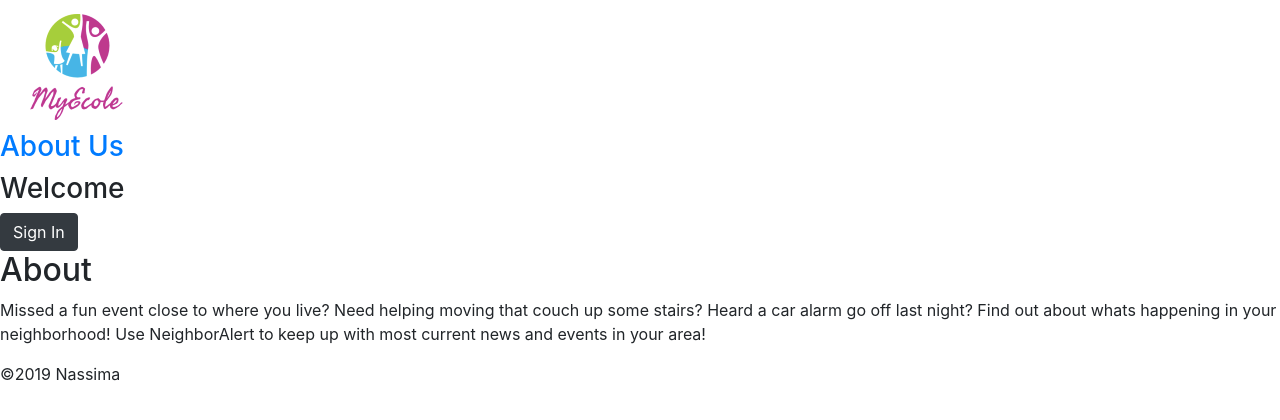
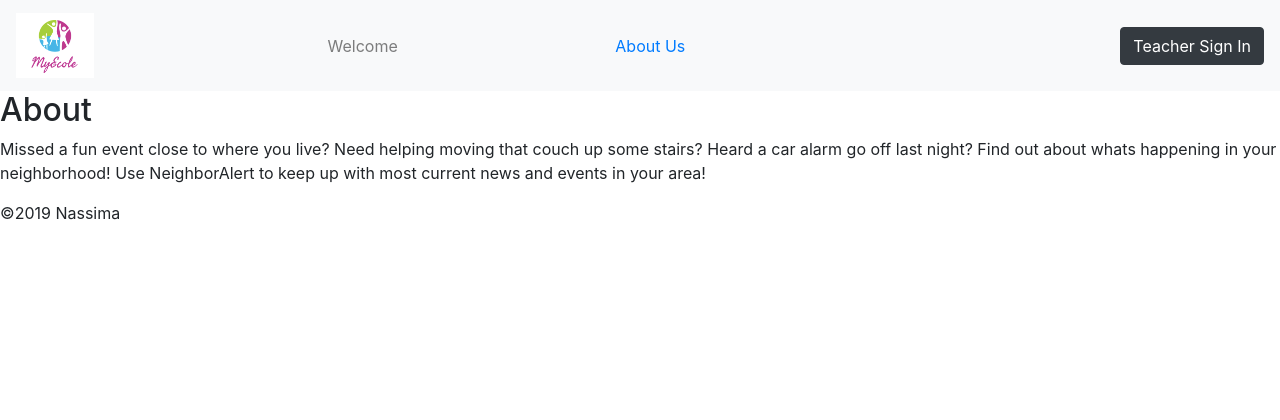
Before and after one commit to nassBouz/Final-Project, a Python web app: template templates/layout.html in a window 1280 px wide. Shown: the top 420 px of the page. Run offline with Jinja, Linux system fonts and the light colour scheme; the template is opened without the code that fills it, so the values that code supplies are empty; some libraries are stand-ins or nearby versions.

Commit message:
created a navbar

```diff
--- a/templates/layout.html
+++ b/templates/layout.html
@@ -16,32 +16,48 @@
     <link rel="stylesheet" href="https://stackpath.bootstrapcdn.com/bootstrap/4.3.1/css/bootstrap.min.css" integrity="sha384-ggOyR0iXCbMQv3Xipma34MD+dH/1fQ784/j6cY/iJTQUOhcWr7x9JvoRxT2MZw1T" crossorigin="anonymous">
 
     <!--  css file  -->
-    <link rel="stylesheet" href="{{url_for('static', filename='css/main.css')}}">
+
     <!-- bootstrap cdn  -->
     <script src="https://code.jquery.com/jquery-3.3.1.slim.min.js" integrity="sha384-q8i/X+965DzO0rT7abK41JStQIAqVgRVzpbzo5smXKp4YfRvH+8abtTE1Pi6jizo" crossorigin="anonymous"></script>
     <script src="https://cdnjs.cloudflare.com/ajax/libs/popper.js/1.14.7/umd/popper.min.js" integrity="sha384-UO2eT0CpHqdSJQ6hJty5KVphtPhzWj9WO1clHTMGa3JDZwrnQq4sF86dIHNDz0W1" crossorigin="anonymous"></script>
     <script src="https://stackpath.bootstrapcdn.com/bootstrap/4.3.1/js/bootstrap.min.js" integrity="sha384-JjSmVgyd0p3pXB1rRibZUAYoIIy6OrQ6VrjIEaFf/nJGzIxFDsf4x0xIM+B07jRM" crossorigin="anonymous"></script>
 
     <!-- my js file -->
-    <!-- <script type="text/javascript" src="{{url_for('static', filename='script.js')}}"></script> -->
+
     <title>MyEcole</title>
 </head>
 <body>
     <div class="content">
     <!--###############  Begin of Nav bar regular ########### -->
-        <header id="headwrap">
+        <header>
+                <nav class="navbar navbar-light bg-light">
 
-            <div class="wrap">
-                <a id="anchor" href="{{ url_for('index') }}"><img id="logo" src={{url_for("static", filename= "logoMyEcole.png")}}></a>
-                <a class="button" href="{{ url_for ('aboutUs') }}"><h3>About Us</h3></a>
-                <h3>Welcome</h3>
-            </div>
+                    <a class="navbar-brand" href="{{ url_for('index') }}">
+                        <img id="logo" src={{url_for("static", filename= "logoMyEcole.png")}} width='78' height='65' alt="">
+                    </a>
+
+                    <span class="navbar-text">Welcome</span>
+
+                    <a class="button" href="{{ url_for ('aboutUs') }}"><span>About Us</span></a>
+
+                    <!-- display error message -->
+                    <div id="error_message">
+                        {% with messages = get_flashed_messages(with_categories=True) %}
+                            {% if messages %}
+                                {% for category, message in messages %}
+                                    <div class={{category}}>{{ message }}</div>
+                                {% endfor %}
+                            {% endif %}
+                        {% endwith %}
+                    </div>
 
 
+                {% if current_user.is_authenticated %}
+                    <a id="anchor" href={{url_for('profilepage', username=current_user.username)}}><h3> My Students</h3></a>
 
-
-            <div class="wrap">
-                    <button type="button" class="btn btn-dark" data-toggle="modal" data-target="#SignInModal">Sign In</button>
+                    <a href="{{url_for('logout')}}"> <button class="btn btn-dark">Sign Out</button></a>
+                {% else %}
+                    <button type="button" class="btn btn-dark" data-toggle="modal" data-target="#SignInModal">Teacher Sign In</button>
                     <!-- Modal -->
                     <div class="modal fade" id="SignInModal" tabindex="-1" role="dialog" aria-labelledby="SignInModalTitle" aria-hidden="true">
                         <div class="modal-dialog modal-dialog-centered" role="document">
@@ -59,13 +75,19 @@
                             </div>
                         </div>
                     </div>
+                {% endif %}
+            </nav>
+            {% if current_user.is_authenticated %}
+            <div class="modal-body">
+                    {% block content%}
+                    {% endblock %}
             </div>
-
-            <section id="aboutWrap">
-                <h2>About</h2>
-                <p>Missed a fun event close to where you live? Need helping moving that couch up some stairs? Heard a car alarm go off last night? Find out about whats happening in your neighborhood! Use NeighborAlert to keep up with most current news and events in your area!</p>
-            </section>
-
+            {% else %}
+                <section id="aboutWrap">
+                    <h2>About</h2>
+                    <p>Missed a fun event close to where you live? Need helping moving that couch up some stairs? Heard a car alarm go off last night? Find out about whats happening in your neighborhood! Use NeighborAlert to keep up with most current news and events in your area!</p>
+                </section>
+            {% endif %}
     </div>
     <footer>
         &copy;2019 Nassima
```
